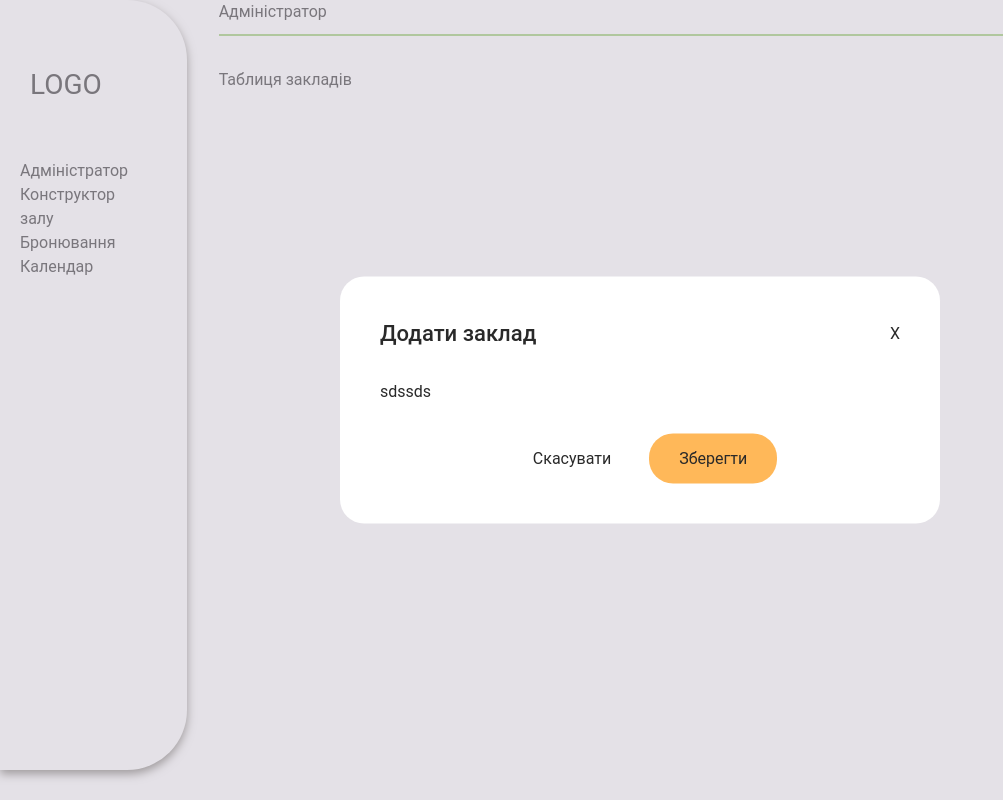
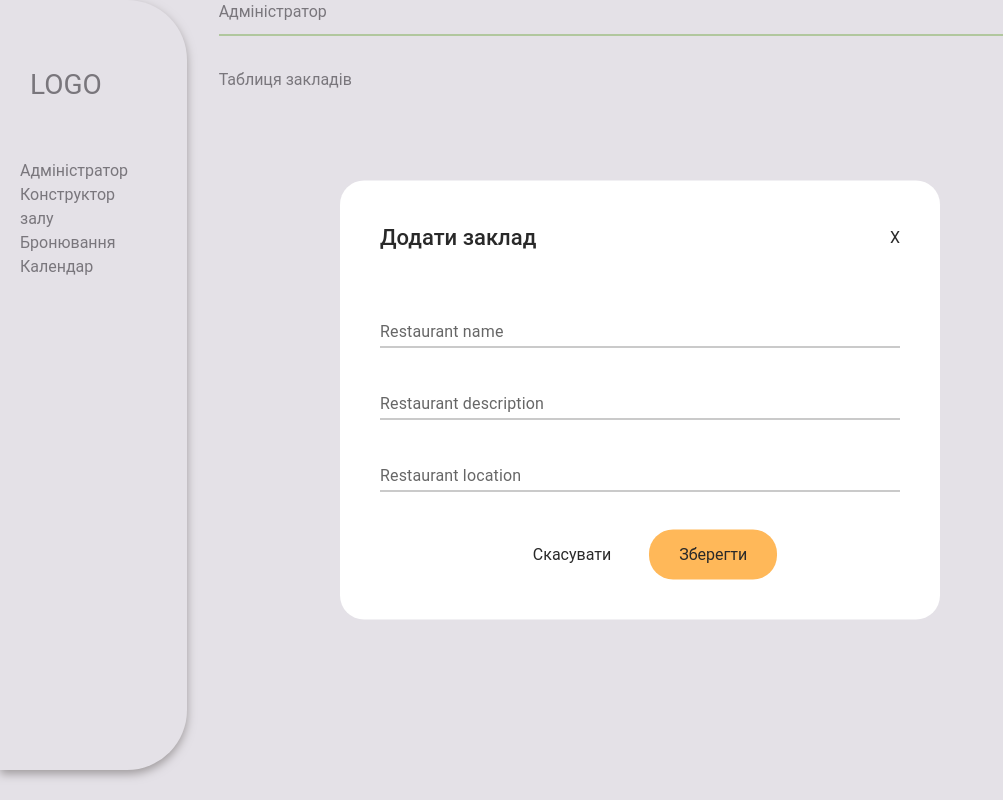
Before and after one commit to tetiana-kozak/restaurant-booking-system, a React (Create React App) app: page /admin-panel in a window 1280 px wide. Shown: the whole page, without its empty margins (0-1003 px from the left). Built offline with nearby package versions, Linux system fonts and the light colour scheme; sample sign-in values are in the browser's storage.

Commit message:
fix: move ModalActions to separate component and add RestaurantInfoForm

```diff
--- a/src/components/AllRestaurantsTable/AllRestaurantsTable.tsx
+++ b/src/components/AllRestaurantsTable/AllRestaurantsTable.tsx
@@ -10,6 +10,7 @@ import { useEffect, useState } from 'react'
 import { useAppDispatch, useAppSelector } from 'redux/hooks'
 import { restaurantType } from 'types/restaurantsEntity'
 import './AllRestaurantsTable.scss'
+import RestaurantInfoForm from 'components/Modals/RestaurantInfoForm/RestaurantInfoForm'
 
 type Props = {}
 
@@ -77,7 +78,9 @@ const AllRestaurantsTable = (props: Props) => {
         aria-labelledby="modal-modal-title"
         aria-describedby="modal-modal-description"
       >
-        <ModalContainer handleClose={handleClose}>sdssds</ModalContainer>
+        <ModalContainer handleClose={handleClose} title={'Додати  заклад'}>
+          <RestaurantInfoForm handleClose={handleClose} />
+        </ModalContainer>
       </Modal>
     </>
   )
--- /dev/null
+++ b/src/components/Modals/ModalActions/ModalActions.scss
@@ -0,0 +1,9 @@
+@tailwind base;
+@tailwind components;
+@tailwind utilities;
+
+@layer components {
+  .modal-actions {
+    @apply flex justify-center items-center gap-x-8 mt-30;
+  }
+}
--- /dev/null
+++ b/src/components/Modals/ModalActions/ModalActions.tsx
@@ -0,0 +1,19 @@
+import './ModalActions.scss'
+
+type Props = {
+  handleClose: (isModalOpen: boolean) => void
+}
+
+const ModalActions = ({ handleClose }: Props) => {
+  return (
+    <div className="modal-actions">
+      <button className="button" onClick={() => handleClose(false)}>
+        Скасувати
+      </button>
+      <button type="submit" className="button bg-button-primary">
+        Зберегти
+      </button>
+    </div>
+  )
+}
+export default ModalActions
--- a/src/components/Modals/ModalContainer/ModalContainer.scss
+++ b/src/components/Modals/ModalContainer/ModalContainer.scss
@@ -12,10 +12,6 @@
       @apply flex justify-between items-center;
     }
   }
-
-  .modal-actions {
-    @apply flex justify-center items-center gap-x-8;
-  }
 }
 
 .MuiModal-backdrop {
--- a/src/components/Modals/ModalContainer/ModalContainer.tsx
+++ b/src/components/Modals/ModalContainer/ModalContainer.tsx
@@ -3,21 +3,18 @@ import './ModalContainer.scss'
 type Props = {
   children: React.ReactNode
   handleClose: (isOpen: boolean) => void
+  title: string
 }
 
-const ModalContainer = ({ children, handleClose }: Props) => {
+const ModalContainer = ({ children, handleClose, title }: Props) => {
   return (
     <div className="modal-container">
       <div className="modal-content">
         <div className="modal-header">
-          <h5 className="text-large font-medium">Додати заклад</h5>
+          <h5 className="text-large font-medium">{title}</h5>
           <button onClick={() => handleClose(false)}>X</button>
         </div>
         <div className="modal-body">{children}</div>
-        <div className="modal-actions">
-          <button className="button">Скасувати</button>
-          <button className="button bg-button-primary">Зберегти</button>
-        </div>
       </div>
     </div>
   )
--- /dev/null
+++ b/src/components/Modals/RestaurantInfoForm/RestaurantInfoForm.tsx
@@ -0,0 +1,59 @@
+import RegisterButton from 'components/Buttons/RegisterButton/RegisterButton'
+import TextInput from 'components/Inputs/TextInput/TextInput'
+import { Form, Formik } from 'formik'
+import { createRestaurant } from 'pages/RestaurantListPage/userRestaurantsReduser'
+import { useAppDispatch } from 'redux/hooks'
+import { createRestaurantValuesType } from 'types/restaurantsEntity'
+import { createRestaurantSchema } from 'utils/validationSchemas/validationSchemas'
+import ModalActions from '../ModalActions/ModalActions'
+
+type Props = {
+  handleClose: (isModalOpen: boolean) => void
+}
+const RestaurantInfoForm = ({ handleClose }: Props) => {
+  const dispatch = useAppDispatch()
+  return (
+    <>
+      <Formik
+        initialValues={{
+          title: '',
+          city: '',
+          type: '',
+          description: '',
+          location: '',
+        }}
+        validationSchema={createRestaurantSchema}
+        onSubmit={(values: createRestaurantValuesType, actions) => {
+          dispatch(createRestaurant(values))
+          actions.resetForm()
+        }}
+      >
+        <Form>
+          <TextInput
+            name={'title'}
+            id={'restaurant-name-input'}
+            label={'Restaurant name'}
+            placeholder={'Enter your restaurant name'}
+          />
+
+          <TextInput
+            name={'description'}
+            id={'restaurant-description-input'}
+            label={'Restaurant description'}
+            placeholder={'Enter your restaurant description'}
+          />
+
+          <TextInput
+            name={'location'}
+            id={'restaurant-location-input'}
+            label={'Restaurant location'}
+            placeholder={'Enter your restaurant location'}
+          />
+
+          <ModalActions handleClose={handleClose} />
+        </Form>
+      </Formik>
+    </>
+  )
+}
+export default RestaurantInfoForm
```
